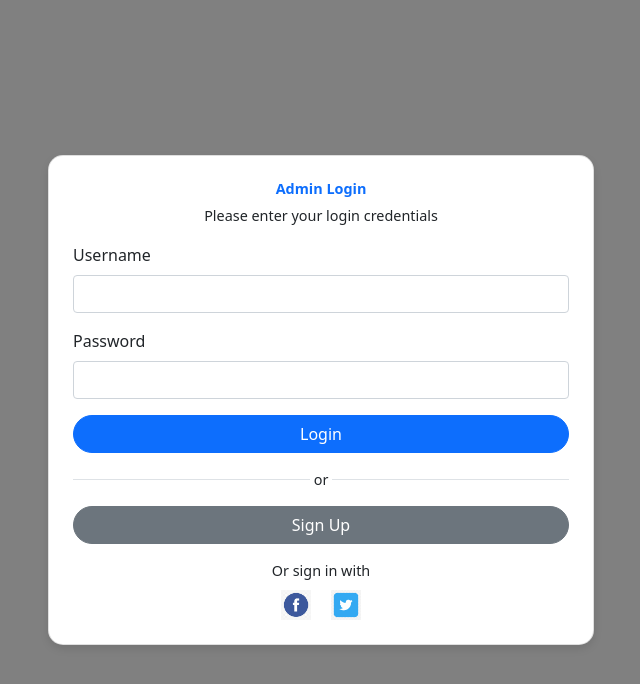
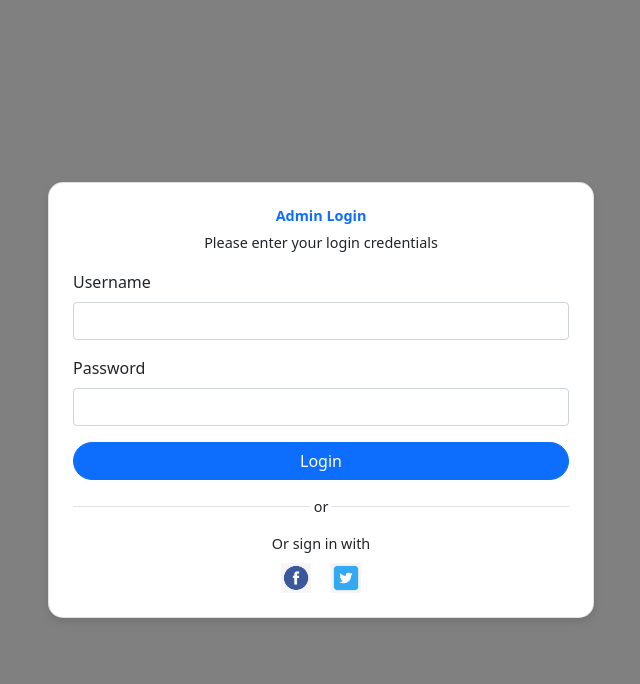
Before and after one commit to Ctoic/Hostel-Management-System-Using-Flask, a Flask app: page /admin_login in a window 1280 px wide. Shown: the top 684 px of the page, without its empty margins (319-959 px from the left). Run offline with Flask 3, Linux system fonts and the light colour scheme; some libraries are stand-ins or nearby versions.

Commit message:
updated signup

```diff
--- a/templates/admin_login.html
+++ b/templates/admin_login.html
@@ -80,9 +80,7 @@
 
                     <div class="text-center divider">or</div>
 
-                    <div class="d-flex justify-content-center">
-                        <a href="{{ url_for('admin_register') }}" class="btn btn-secondary mt-3">Sign Up</a>
-                    </div>
+
 
                     <!-- Optional social media login icons -->
                     <div class="text-center mt-3">
```
